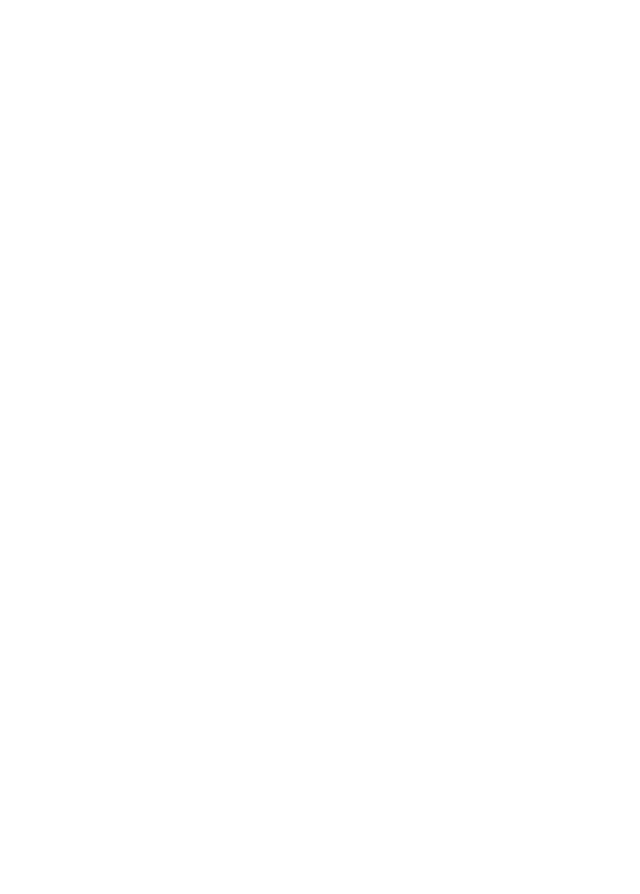
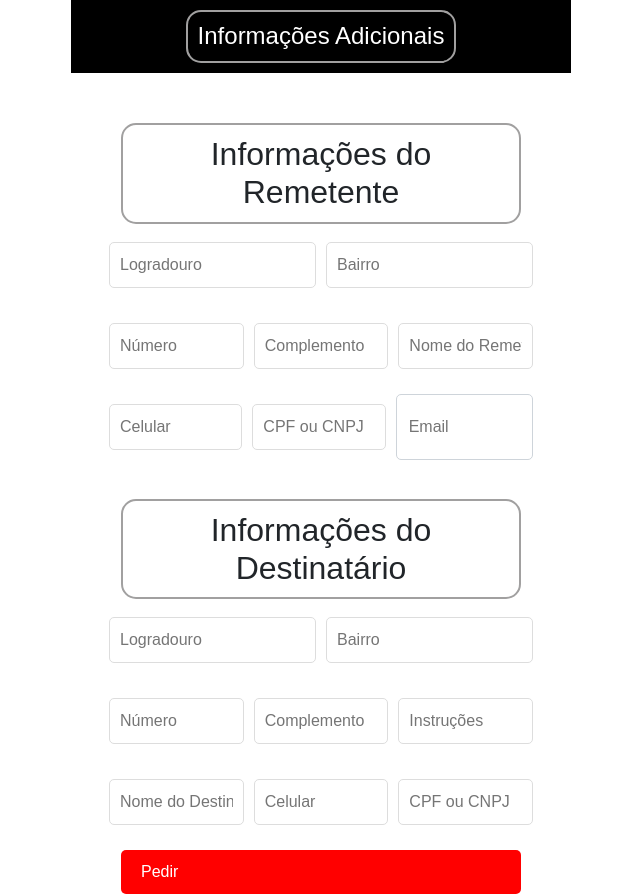
Before and after one commit to GiampaoloResendePereira/Projeto_TCC_Gabriel_Giampaolo_Gustavo_Vitor, a React (Create React App) app in the folder client/: page /cadastro_frete in a window 1280 px wide. Before the commit this address had no page. Shown: the whole page, without its empty margins (319-959 px from the left). Before the commit the page ends 800 px from the top, so only its background shows below. Built offline with nearby package versions, Linux system fonts and the light colour scheme.

Commit message:
adicionando telas

```diff
--- a/client/src/App.js
+++ b/client/src/App.js
@@ -34,6 +34,8 @@
 
 //Vitor
 import TelaSuporte from './components/Cliente/TelaSuporte';
+import CadastroFrete from './components/Cliente/CadastroFrete';
+import PedidosCadastrados from './components/Cliente/PedidosCadastrados';
 
 const App = () => {
   return (
@@ -69,6 +71,8 @@
         <Route path ='/login_inicio' element={<LoginInicio/>}/>
         {/*Vitor*/}
         <Route path ='/tela_suporte' element={<TelaSuporte/>}/>
+        <Route path ='/cadastro_frete' element={<CadastroFrete/>}/>
+        <Route path ='/pedidos_cadastrados' element={<PedidosCadastrados/>}/>
       </Routes>
     </Router>
   );
--- /dev/null
+++ b/client/src/components/Cliente/CadastroFrete.css
@@ -0,0 +1,42 @@
+.navbar {
+    background-color: black;
+    color: white;
+    padding: 10px;
+    text-align: center;
+}
+
+.form-container {
+    margin: 50px;
+}
+
+.row {
+    display: flex;
+    gap: 10px;
+    margin-bottom: 15px;
+}
+
+input {
+    flex: 1;
+    padding: 8px;
+    font-size: 16px;
+}
+
+button {
+    display: flex;
+    padding: 10px 20px;
+    font-size: 16px;
+    font-weight: 500;
+    color: #fff;
+    background-color: red;
+    border: none;
+    border-radius: 5px;
+    cursor: pointer;
+    transition: 0.3s;
+}
+
+.label {
+    display: inline-block; /* Necessário para aplicar largura e altura */
+    background-color: red; /* Cor de fundo opcional */
+    border-radius: 500px; /* Altera para o valor desejado */
+    padding: 5px 10px; /* Espaçamento interno */
+}
--- /dev/null
+++ b/client/src/components/Cliente/CadastroFrete.jsx
@@ -0,0 +1,94 @@
+import React, { useState } from 'react';
+import './CadastroFrete.css';
+import { useNavigate } from 'react-router-dom';
+
+const CadastroFrete = () => {
+    const navigate = useNavigate();
+    const [pedido, setPedido] = useState({
+        remetente: {
+            logradouro: '',
+            bairro: '',
+            numero: '',
+            complemento: '',
+            nome: '',
+            celular: '',
+            cpfCnpj: '',
+            email: ''
+        },
+        destinatario: {
+            logradouro: '',
+            bairro: '',
+            numero: '',
+            complemento: '',
+            instrucoes: '',
+            nome: '',
+            celular: '',
+            cpfCnpj: ''
+        },
+    });
+
+    const handleChange = (e, section, field) => {
+        setPedido({
+            ...pedido,
+            [section]: {
+                ...pedido[section],
+                [field]: e.target.value
+            }
+        });
+    };
+
+    const handleSubmit = (e) => {
+        e.preventDefault();
+        const pedidoId = Math.floor(Math.random() * 1000000);
+        alert(`Pedido realizado com sucesso! Número do pedido: ${pedidoId}`);
+        navigate('/pedidos_cadastrados', { state: { pedido, pedidoId } });
+    };
+
+    return (
+        <div>
+            <nav className="navbar">
+                <h1>Informações Adicionais</h1>
+            </nav>
+            <form className="form-container" onSubmit={handleSubmit}>
+                <h2>Informações do Remetente</h2>
+                <div className="row">
+                    <input type="text" placeholder="Logradouro" value={pedido.remetente.logradouro} onChange={(e) => handleChange(e, 'remetente', 'logradouro')} />
+                    <input type="text" placeholder="Bairro" value={pedido.remetente.bairro} onChange={(e) => handleChange(e, 'remetente', 'bairro')} />
+                </div>
+                <div className="row">
+                    <input type="text" placeholder="Número" value={pedido.remetente.numero} onChange={(e) => handleChange(e, 'remetente', 'numero')} />
+                    <input type="text" placeholder="Complemento" value={pedido.remetente.complemento} onChange={(e) => handleChange(e, 'remetente', 'complemento')} />
+                    <input type="text" placeholder="Nome do Remetente" value={pedido.remetente.nome} onChange={(e) => handleChange(e, 'remetente', 'nome')} />
+                </div>
+                <div className="row">
+                    <input type="text" placeholder="Celular" value={pedido.remetente.celular} onChange={(e) => handleChange(e, 'remetente', 'celular')} />
+                    <input type="text" placeholder="CPF ou CNPJ" value={pedido.remetente.cpfCnpj} onChange={(e) => handleChange(e, 'remetente', 'cpfCnpj')} />
+                    <input type="email" placeholder="Email" value={pedido.remetente.email} onChange={(e) => handleChange(e, 'remetente', 'email')} />
+                </div>
+
+                <br />
+
+                <h2>Informações do Destinatário</h2>
+                <div className=''>
+                <div className="row">
+                    <input type="text" placeholder="Logradouro" value={pedido.destinatario.logradouro} onChange={(e) => handleChange(e, 'destinatario', 'logradouro')} />
+                    <input type="text" placeholder="Bairro" value={pedido.destinatario.bairro} onChange={(e) => handleChange(e, 'destinatario', 'bairro')} />
+                </div>
+                <div className="row">
+                    <input type="text" placeholder="Número" value={pedido.destinatario.numero} onChange={(e) => handleChange(e, 'destinatario', 'numero')} />
+                    <input type="text" placeholder="Complemento" value={pedido.destinatario.complemento} onChange={(e) => handleChange(e, 'destinatario', 'complemento')} />
+                    <input type="text" placeholder="Instruções" value={pedido.destinatario.instrucoes} onChange={(e) => handleChange(e, 'destinatario', 'instrucoes')} />
+                </div>
+                <div className="row">
+                    <input type="text" placeholder="Nome do Destinatário" value={pedido.destinatario.nome} onChange={(e) => handleChange(e, 'destinatario', 'nome')} />
+                    <input type="text" placeholder="Celular" value={pedido.destinatario.celular} onChange={(e) => handleChange(e, 'destinatario', 'celular')} />
+                    <input type="text" placeholder="CPF ou CNPJ" value={pedido.destinatario.cpfCnpj} onChange={(e) => handleChange(e, 'destinatario', 'cpfCnpj')} />
+                </div>
+                </div>
+                <button type="submit" className=''>Pedir</button>
+            </form>
+        </div>
+    );
+};
+
+export default CadastroFrete;
--- /dev/null
+++ b/client/src/components/Cliente/PedidosCadastrados.css
@@ -0,0 +1,35 @@
+
+.navbar {
+    background-color: black;
+    color: white;
+    padding: 10px;
+    text-align: center;
+}
+
+.pedidos-container {
+    margin: 20px;
+}
+
+.pedido-box {
+    background-color: red;
+    color: white;
+    padding: 15px;
+    margin-bottom: 10px;
+    border-radius: 5px;
+    display: flex;
+    justify-content: space-between;
+    align-items: center;
+}
+
+.buttonPedidos {
+    display: inline-block;
+    padding: 10px 20px;
+    font-size: 16px;
+    font-weight: 500;
+    color: black;
+    background-color: white;
+    border: none;
+    border-radius: 5px;
+    cursor: pointer;
+    transition: 0.3s;
+}
--- /dev/null
+++ b/client/src/components/Cliente/PedidosCadastrados.jsx
@@ -0,0 +1,37 @@
+import React, { useState } from 'react';
+import './PedidosCadastrados.css';
+import { useNavigate, useLocation } from 'react-router-dom';
+
+const PedidosCadastrados = () => {
+    const navigate = useNavigate();
+    const location = useLocation();
+    const [pedidos, setPedidos] = useState(location.state ? [{ ...location.state.pedido, id: location.state.pedidoId }] : []);
+
+    const handleEdit = (id) => {
+        const pedido = pedidos.find(p => p.id === id);
+        navigate('/', { state: pedido });
+    };
+
+    const handleDelete = (id) => {
+        setPedidos(pedidos.filter(p => p.id !== id));
+    };
+
+    return (
+        <div>
+            <nav className="navbar">
+                <h1>Pedidos</h1>
+            </nav>
+            <div className="pedidos-container">
+                {pedidos.map((pedido, index) => (
+                    <div key={pedido.id} className="pedido-box">
+                        <h2>Pedido {pedido.id}</h2>
+                        <button className='buttonPedidos' onClick={() => handleEdit(pedido.id)}>Editar</button>
+                        <button className='buttonPedidos' onClick={() => handleDelete(pedido.id)}>Cancelar</button>
+                    </div>
+                ))}
+            </div>
+        </div>
+    );
+};
+
+export default PedidosCadastrados;
--- a/client/src/components/Cliente/TelaCliente.jsx
+++ b/client/src/components/Cliente/TelaCliente.jsx
@@ -28,8 +28,8 @@
             <img src={logo} alt="Logo" height="50" />
           </Link>
           <Nav className="me-auto">
-            <Nav.Link href="/solicitacao-transporte">Solicitação de Frete</Nav.Link>
-            <Nav.Link href="/Acompanhamento">Acompanhamento do frete</Nav.Link>
+            <Nav.Link href="/cadastro_frete">Realizar Pedido</Nav.Link>
+            <Nav.Link href="/pedidos_cadastrados">Pedidos Cadastrados</Nav.Link>
             <Nav.Link href="/tela_suporte">Suporte</Nav.Link>
 
             <div className="align-right">
```
Also changed, not shown: 1 other file (tests, documents, lock files or other folders).
